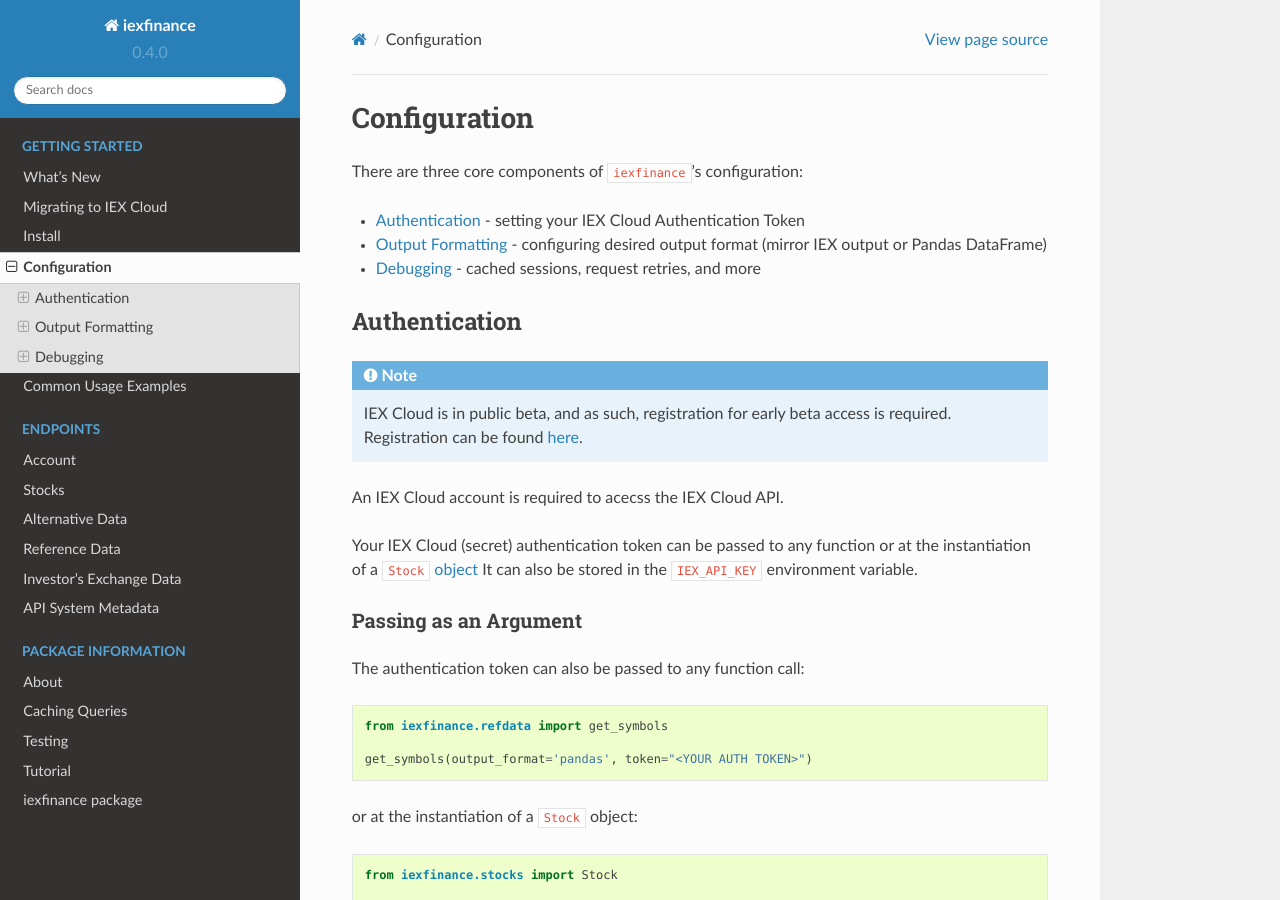
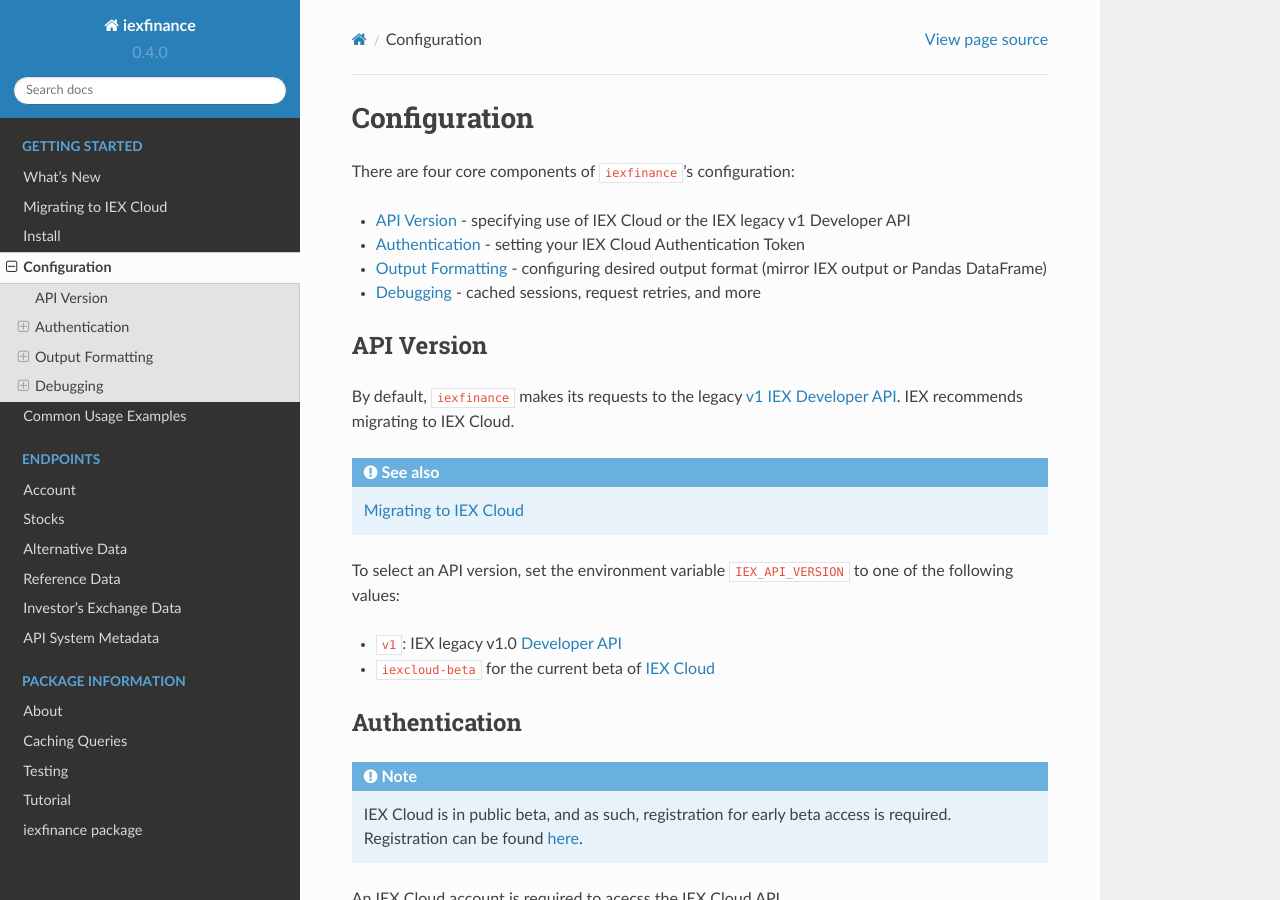
Before and after one commit to addisonlynch/iexfinance, a Sphinx documentation site: the page built from docs/source/configuration.rst, in a window 1280 px wide and 900 px high. Built offline with Sphinx 7.4.7 and the Read the Docs theme 2.0.0, drawn with Linux system fonts in a browser that asks for light colours.

```diff
--- a/README.rst
+++ b/README.rst
@@ -339,7 +339,6 @@ API Status
     from iexfinance.tools import get_api_status
 
     get_api_status()
->>>>>>> cca8eb5ce8beb6891789cf5da472b9215cdfa682
 
 Contact
 -------
--- a/docs/source/about.rst
+++ b/docs/source/about.rst
@@ -8,7 +8,7 @@ About
 IEX API Issues
 --------------
 
-For issues the provider's API endpoints, see the IEX API `Github <https://github.com/iexg/IEX-API>`__. Further, the `IEX Status <https://twitter.com/iexstatus>`__ twitter account provides
+For issues the provider's API endpoints, see the IEX Cloud `Github <https://github.com/iexg/IEX-API>`__. Further, the `IEX Status <https://twitter.com/iexstatus>`__ twitter account provides
 updates about issues and service interruptions.
 
 
--- a/docs/source/configuration.rst
+++ b/docs/source/configuration.rst
@@ -4,11 +4,29 @@
 Configuration
 =============
 
-There are three core components of ``iexfinance``'s configuration:
+There are four core components of ``iexfinance``'s configuration:
 
+* :ref:`config.api_version` - specifying use of IEX Cloud or the IEX legacy v1 Developer API
 * :ref:`config.auth` - setting your IEX Cloud Authentication Token
 * :ref:`config.formatting` - configuring desired output format (mirror IEX output or Pandas DataFrame)
 * :ref:`config.debugging` - cached sessions, request retries, and more
+
+
+.. _config.api_version:
+
+API Version
+-----------
+
+By default, ``iexfinance`` makes its requests to the legacy
+`v1 IEX Developer API <https://iextrading.com/developer/docs/>`__. IEX recommends migrating to IEX Cloud.
+
+.. seealso:: :ref:`migrating`
+
+To select an API version, set the environment variable ``IEX_API_VERSION`` to one of the following values:
+
+- ``v1``: IEX legacy v1.0 `Developer API <https://iextrading.com/developer/docs/>`__
+- ``iexcloud-beta`` for the current beta of `IEX Cloud <https://iexcloud.io/docs/api/>`__
+
 
 .. _config.auth:
 
--- a/setup.py
+++ b/setup.py
@@ -39,7 +39,8 @@ with codecs.open('README.rst', encoding='utf-8') as f:
 setup(
     name="iexfinance",
     version=find_version('iexfinance', '__init__.py'),
-    description="Python module to get stock data from IEX API 1.0",
+    description="Python module to get stock data from IEX Cloud and "
+                "IEX API 1.0",
     long_description=long_description,
 
     # The project URL.
```
Also changed, not shown: 4 other files.
